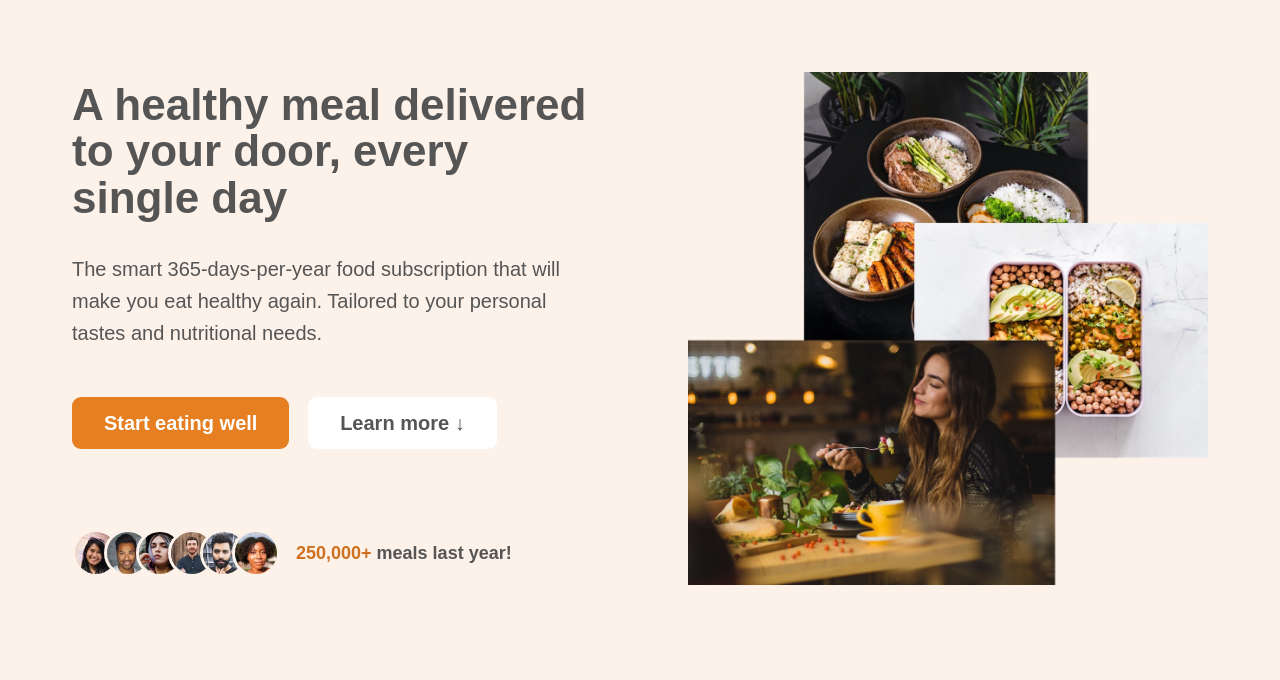
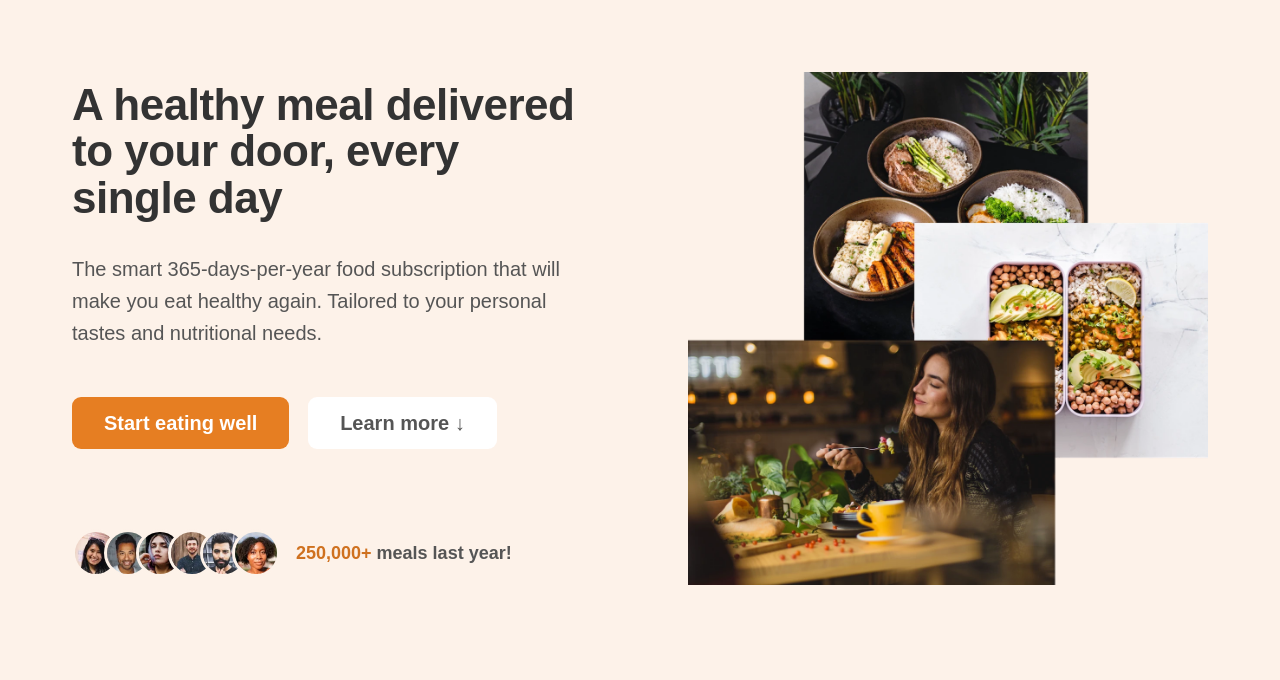
Before and after one commit to Ifeelikedirt/Omnifood, a plain HTML site: page index.html in a window 1280 px wide. Shown: the part 72-752 px from the top of the page. Drawn offline with nearby package versions, Linux system fonts and the light colour scheme.

Commit message:
Update general.css

```diff
--- a/css/general.css
+++ b/css/general.css
@@ -51,7 +51,7 @@ body{
     transform: translateY(8rem);
 }
 
-.heading,primary, .heading-secondary,.heading-tertiary{
+.heading-primary, .heading-secondary,.heading-tertiary{
     color: #333;
     font-weight: 700;
     letter-spacing: -0.5px;
```
